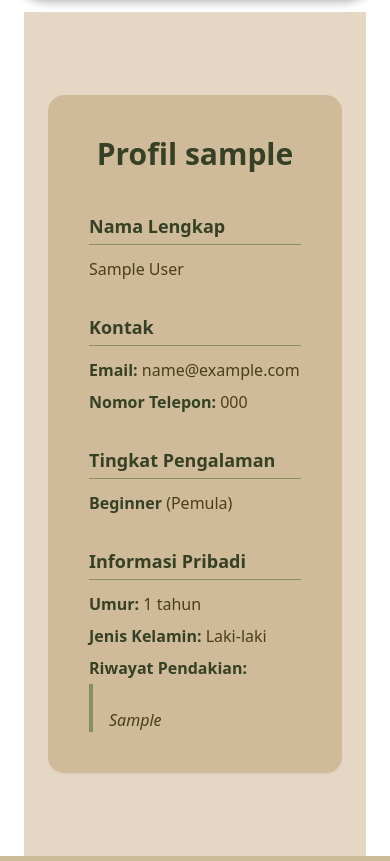
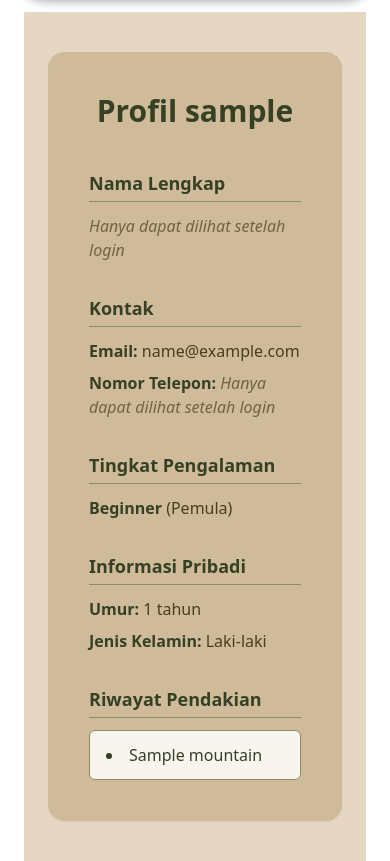
Before and after one commit to pbp-kelompok-c09/MountTrack, a Django app: page /accounts/profile/sample/ in a window 390 px wide. Shown: the part 116-977 px from the top of the page. Run offline with Django 5.2, Linux system fonts and the light colour scheme; tables that the repository leaves empty hold one stand-in row (values such as "Sample post"); some libraries are stand-ins or nearby versions; some web fonts are replaced.

Commit message:
implement model relation to Mountain and responsive profile layout

```diff
--- a/userprofile/models.py
+++ b/userprofile/models.py
@@ -23,13 +23,18 @@ class UserProfile(AbstractUser):
     ]
     jenis_kelamin = models.CharField(max_length=1, choices=GENDER_CHOICES, null=True, blank=True)
 
-    # history sementara pakai string, idealnya pake ManyToMany relation ke model Gunung)
-    history_gunung = models.TextField(blank=True)
+    # history gunung yang lama (menggunakan textfield)
+    # history_gunung = models.TextField(blank=True)
 
-    # === kalau udah jadi model gunung ===
-    # history_gunung = models.ManyToManyField("mountains.Mountain", blank=True)
-    # def add_history(self, mountain):
-    #     self.history_gunung.add(mountain)
+    history_gunung = models.ManyToManyField(
+        "list_gunung.Mountain",
+        blank=True,
+        related_name="pendaki"
+    )
+
+    def add_history(self, mountain):
+        """Menambahkan gunung ke riwayat pendakian user."""
+        self.history_gunung.add(mountain)
 
     def __str__(self):
         return self.username
--- a/userprofile/templates/public_profile.html
+++ b/userprofile/templates/public_profile.html
@@ -7,20 +7,32 @@
 
 {% block content %}
 <div class="min-h-screen bg-[#E5D7C4] flex items-center justify-center py-10 px-6">
-  <div class="bg-[#CFBB99] border border-[#CFBB99] rounded-2xl shadow-sm p-10 w-full max-w-2xl">
+  <div class="bg-[#CFBB99] border border-[#CFBB99] rounded-2xl shadow-sm p-10 w-full max-w-5xl">
     <div class="text-center mb-10">
       <h1 class="text-3xl font-bold text-[#354024] mb-1">
         Profil {{ target_user.username }}
       </h1>
     </div>
 
+    <!-- grid untuk info dan riwayat -->
+    <div class="grid grid-cols-1 md:grid-cols-2 gap-8 items-start">
+
+      <!-- kolom kiri: informasi umum -->
+      <div>
         <!-- nama lengkap -->
-    {% if target_user.nama %}
+        {% if user.is_authenticated and target_user.nama %}
         <div class="mb-8">
           <h2 class="text-lg font-semibold text-[#354024] mb-3 border-b border-[#889063] pb-1">
             Nama Lengkap
           </h2>
           <p class="text-[#4C3D19]">{{ target_user.nama }}</p>
+        </div>
+        {% elif not user.is_authenticated and target_user.nama %}
+        <div class="mb-8">
+          <h2 class="text-lg font-semibold text-[#354024] mb-3 border-b border-[#889063] pb-1">
+            Nama Lengkap
+          </h2>
+          <p class="italic text-[#4C3D19]/70">Hanya dapat dilihat setelah login</p>
         </div>
         {% endif %}
 
@@ -31,10 +43,20 @@
           </h2>
           <ul class="text-[#4C3D19] space-y-2">
             {% if target_user.email %}
-        <li><span class="font-semibold text-[#354024]">Email:</span> {{ target_user.email }}</li>
+            <li>
+              <span class="font-semibold text-[#354024]">Email:</span> {{ target_user.email }}
+            </li>
             {% endif %}
-        {% if target_user.nomor_telepon %}
-        <li><span class="font-semibold text-[#354024]">Nomor Telepon:</span> {{ target_user.nomor_telepon }}</li>
+
+            {% if user.is_authenticated and target_user.nomor_telepon %}
+            <li>
+              <span class="font-semibold text-[#354024]">Nomor Telepon:</span> {{ target_user.nomor_telepon }}
+            </li>
+            {% elif not user.is_authenticated and target_user.nomor_telepon %}
+            <li>
+              <span class="font-semibold text-[#354024]">Nomor Telepon:</span>
+              <span class="italic text-[#4C3D19]/70">Hanya dapat dilihat setelah login</span>
+            </li>
             {% endif %}
           </ul>
         </div>
@@ -64,27 +86,51 @@
           </h2>
           <ul class="text-[#4C3D19] space-y-2">
             {% if target_user.umur %}
-        <li><span class="font-semibold text-[#354024]">Umur:</span> {{ target_user.umur }} tahun</li>
+            <li>
+              <span class="font-semibold text-[#354024]">Umur:</span> {{ target_user.umur }} tahun
+            </li>
             {% endif %}
             {% if target_user.jenis_kelamin %}
             <li>
               <span class="font-semibold text-[#354024]">Jenis Kelamin:</span>
-          {% if target_user.jenis_kelamin == 'M' %} Laki-laki
-          {% elif target_user.jenis_kelamin == 'F' %} Perempuan
-          {% else %} Lainnya {% endif %}
-        </li>
+              {% if target_user.jenis_kelamin == 'M' %}
+                Laki-laki
+              {% elif target_user.jenis_kelamin == 'F' %}
+                Perempuan
+              {% else %}
+                Lainnya
               {% endif %}
-        {% if target_user.history_gunung %}
-        <li class="mt-3">
-          <span class="font-semibold text-[#354024] block mb-1">Riwayat Pendakian:</span>
-          <p class="pl-4 border-l-4 border-[#889063] italic whitespace-pre-line">
-            {{ target_user.history_gunung }}
-          </p>
             </li>
             {% endif %}
           </ul>
         </div>
+      </div>
+
+      <!-- kolom kanan: riwayat pendakian -->
+      <div class="pt-0">
+        <h2 class="text-lg font-semibold text-[#354024] mb-3 border-b border-[#889063] pb-1">
+          Riwayat Pendakian
+        </h2>
+        {% if target_user.history_gunung.all %}
+          {% if target_user.history_gunung.count > 0 %}
+            <ul class="list-disc list-inside bg-[#F8F4EF] border border-[#889063] rounded-md px-4 py-3 text-[#354024]">
+              {% for mountain in target_user.history_gunung.all %}
+                <li>{{ mountain.name }}</li>
+              {% endfor %}
+            </ul>
+          {% else %}
+            <p class="bg-[#F8F4EF] border border-[#889063] rounded-md px-4 py-3 text-[#4C3D19] italic">
+              Belum ada riwayat pendakian.
+            </p>
+          {% endif %}
+        {% else %}
+          <p class="bg-[#F8F4EF] border border-[#889063] rounded-md px-4 py-3 text-[#4C3D19] italic">
+            Belum ada riwayat pendakian.
+          </p>
+        {% endif %}
+      </div>
 
     </div>
   </div>
+</div>
 {% endblock content %}
```
Also changed, not shown: userprofile/templates/my_profile.html (+29 -2 lines), userprofile/templates/profile.html (deleted, +0 -28 lines), userprofile/migrations/0003_remove_userprofile_history_gunung_and_more.py (added). Lines whose indentation alone changed are shown as unchanged.
